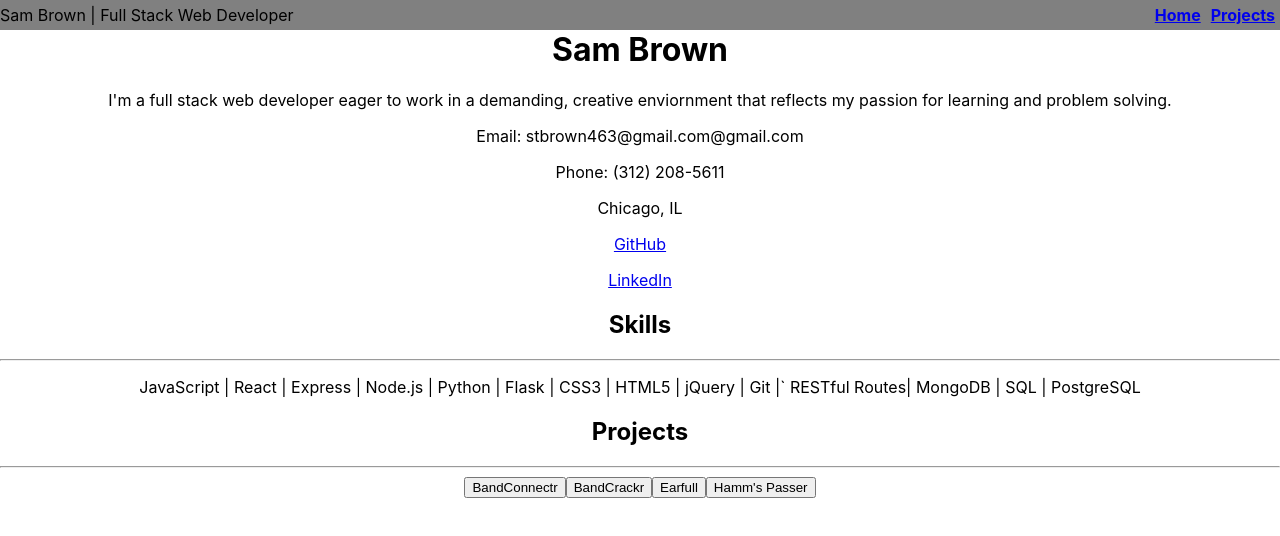
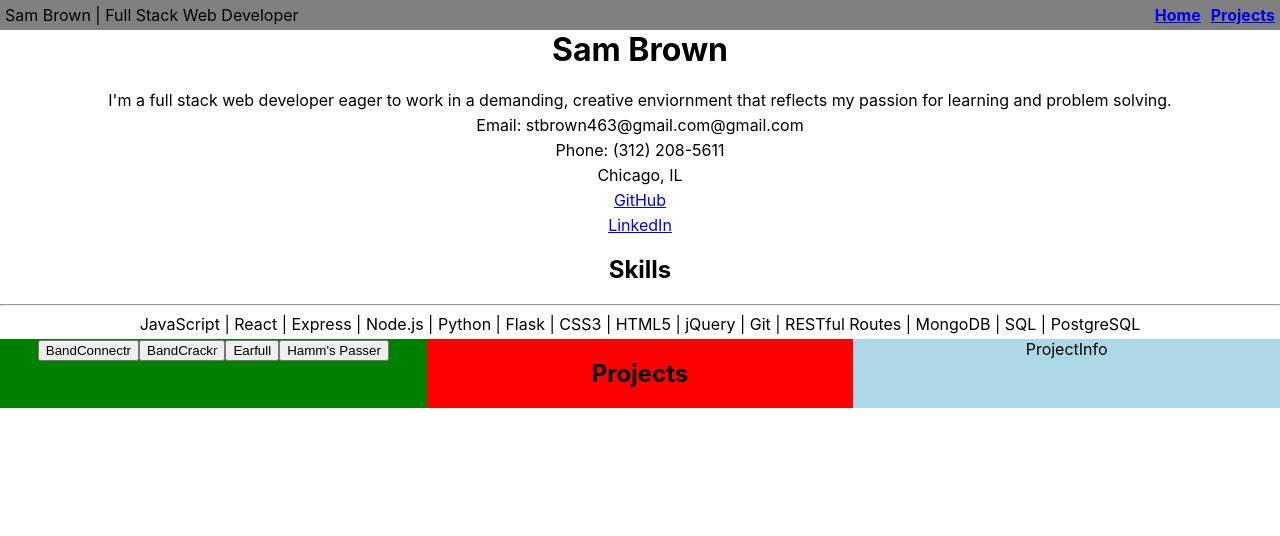
Before and after one commit to stbrown463/portfolio-v2, a React (Create React App) app: page / in a window 1280 px wide. Shown: the top 536 px of the page. Built offline with nearby package versions, Linux system fonts and the light colour scheme.

Commit message:
project show and info components set up and initially styled

```diff
--- a/src/MainInfo/index.js
+++ b/src/MainInfo/index.js
@@ -19,7 +19,7 @@ const MainInfo = (props) => {
         <div className="skills">
 					<h2 className="skills-header-main">Skills</h2>
 					<hr/>
-					<p className="skills-text">JavaScript | React | Express | Node.js | Python | Flask | CSS3 | HTML5 | jQuery | Git |` RESTful Routes| MongoDB | SQL | PostgreSQL</p>
+					<p className="skills-text">JavaScript | React | Express | Node.js | Python | Flask | CSS3 | HTML5 | jQuery | Git | RESTful Routes | MongoDB | SQL | PostgreSQL</p>
         </div>
       </div>
     </div>
--- a/src/Navigation/Navigation.css
+++ b/src/Navigation/Navigation.css
@@ -14,3 +14,7 @@ ul {
 	margin: 5px;
 	padding: 0;
 }
+
+p {
+	margin: 5px;
+}
--- /dev/null
+++ b/src/ProjectInfo/ProjectInfo.css
@@ -0,0 +1,4 @@
+.project-info-container {
+	background-color: lightblue;
+	width: calc(100vw / 3);
+}
--- /dev/null
+++ b/src/ProjectInfo/index.js
@@ -0,0 +1,12 @@
+import React from 'react'
+import './ProjectInfo.css'
+
+const ProjectInfo = (props) => {
+	return (
+		<div className="project-info-container">
+			ProjectInfo
+		</div>
+	)
+}
+
+export default ProjectInfo
--- /dev/null
+++ b/src/ProjectSelector/ProjectSelector.css
@@ -0,0 +1,4 @@
+.project-selector-container {
+	width: calc(100vw / 3);
+	background-color: green;
+}
--- a/src/ProjectSelector/index.js
+++ b/src/ProjectSelector/index.js
@@ -1,8 +1,9 @@
 import React from 'react'
+import './ProjectSelector.css'
 
 const ProjectSelector = ({projects}) => {
 	return (
-		<div>
+		<div className="project-selector-container">
 			{projects.map((p, i) => <button>{p.name}</button>)}
 		</div>
 	)
--- /dev/null
+++ b/src/ProjectShow/ProjectShow.css
@@ -0,0 +1,4 @@
+.project-show-container {
+	width: calc(100vw / 3);
+	background-color: red;
+}
--- /dev/null
+++ b/src/ProjectShow/index.js
@@ -0,0 +1,12 @@
+import React from 'react'
+import './ProjectShow.css'
+
+const ProjectShow = (props) => {
+	return (
+		<div className="project-show-container">
+			<h2>Projects</h2>
+		</div>
+	)
+}
+
+export default ProjectShow
--- /dev/null
+++ b/src/Projects/Projects.css
@@ -0,0 +1,4 @@
+.projects-container {
+	display: flex;
+	flex-direction: row;
+}
--- a/src/Projects/index.js
+++ b/src/Projects/index.js
@@ -1,5 +1,9 @@
 import React, { Component } from 'react'
 import ProjectSelector from '../ProjectSelector'
+import ProjectShow from '../ProjectShow'
+import ProjectInfo from '../ProjectInfo'
+import './Projects.css'
+
 
 class Projects extends Component {
 	constructor () {
@@ -48,9 +52,10 @@ class Projects extends Component {
 	}
 	render () {
 		return (
-			<div>
-				<h2>Projects</h2><hr />
+			<div className="projects-container">
 				<ProjectSelector projects={this.state.projects} />
+				<ProjectShow />
+				<ProjectInfo />
 			</div>
 		)
 	}
```
